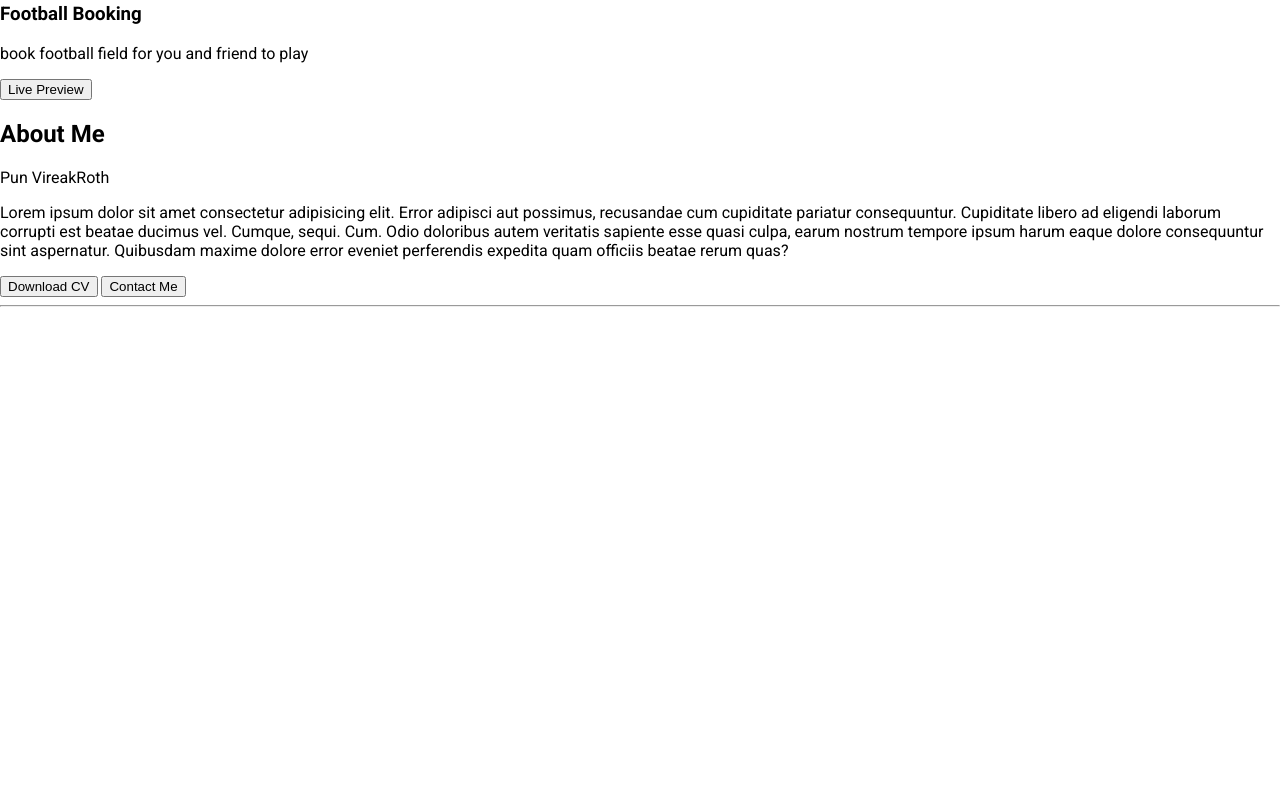
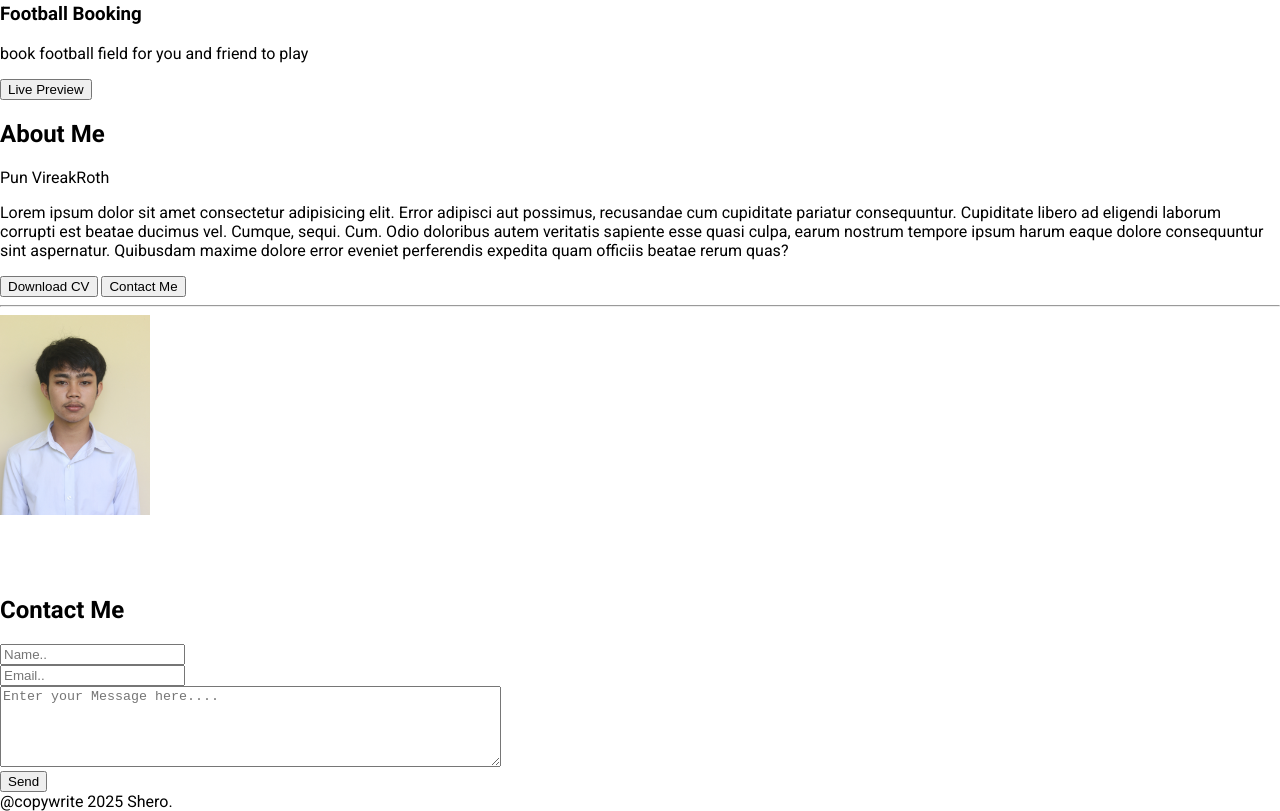
Before and after one commit to Punvireakroth/VireakRoth-Portfolio, a plain HTML site: page index.html in a window 1280 px wide. Shown: the part 1525-2336 px from the top of the page. Before the commit the page ends 1840 px from the top, so only its background shows below. Drawn offline with nearby package versions, Linux system fonts and the light colour scheme.

Commit message:
first version of markup

```diff
--- a/index.html
+++ b/index.html
@@ -85,8 +85,49 @@
           </div>
         </div>
         <hr />
-        <div class="about-two"></div>
+        <div class="about-two">
+          <img src="/images/VireakRoth.JPG" alt="" height="200px" />
+        </div>
       </section>
+      <br /><br /><br />
+
+      <section class="contact" id="contact">
+        <h1>Contact <span>Me</span></h1>
+        <div class="box flex">
+          <div>
+            <i class="fa-solid fa-user"></i>
+            <input type="text" placeholder="Name.." />
+          </div>
+          <div>
+            <i class="fa-solid fa-envelope"></i>
+            <input type="email" placeholder="Email.." />
+          </div>
+          <textarea name="" id="" cols="60" rows="5" placeholder="Enter your Message here...."></textarea>
+          <div>
+            <input type="submit" class="send" value="Send" />
+          </div>
+        </div>
+      </section>
+      <footer class="flex" id="footer">
+        <div class="copy">@copywrite 2025 Shero.</div>
+        <div class="social">
+          <i class="fa-brands fa-instagram"></i>
+          <i class="fa-brands fa-facebook"></i>
+          <i class="fa-brands fa-whatsapp"></i>
+          <i class="fa-solid fa-phone"></i>
+        </div>
+      </footer>
     </div>
+
+    <!-- JS -->
+    <script src="https://cdn.jsdelivr.net/npm/typed.js@2.0.12"></script>
+    <script>
+      var typed = new Typed(".auto", {
+        strings: ["Pun VireakRoth", "Web Developer", "Student"],
+        typeSpeed: 60,
+        backSpeed: 70,
+        loop: true,
+      });
+    </script>
   </body>
 </html>
```
